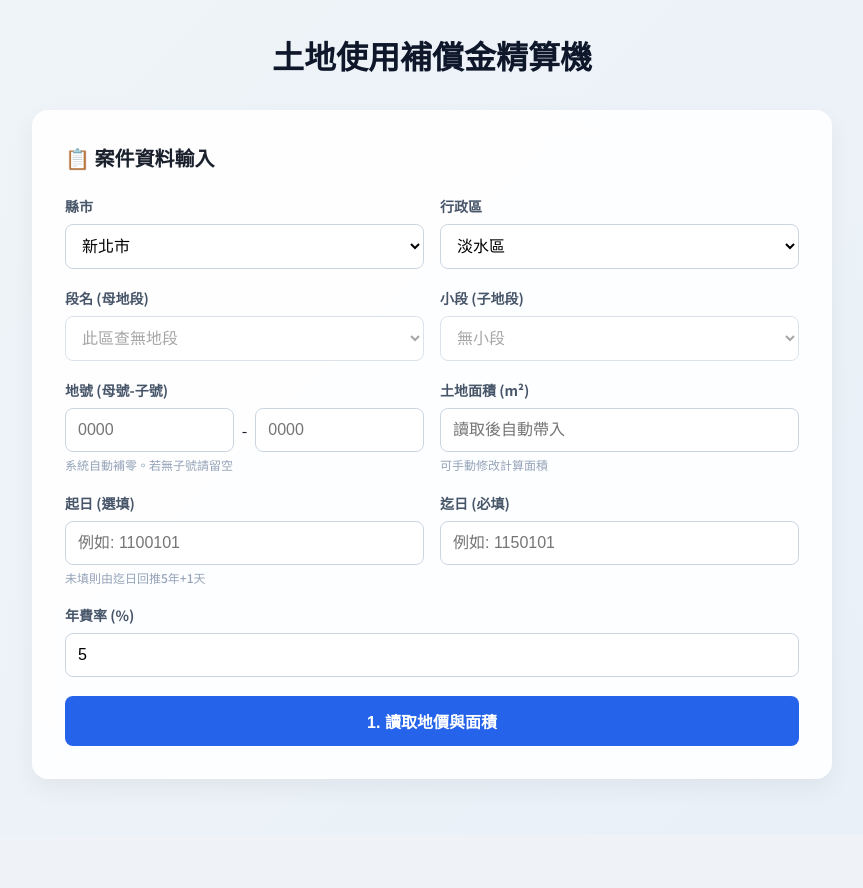
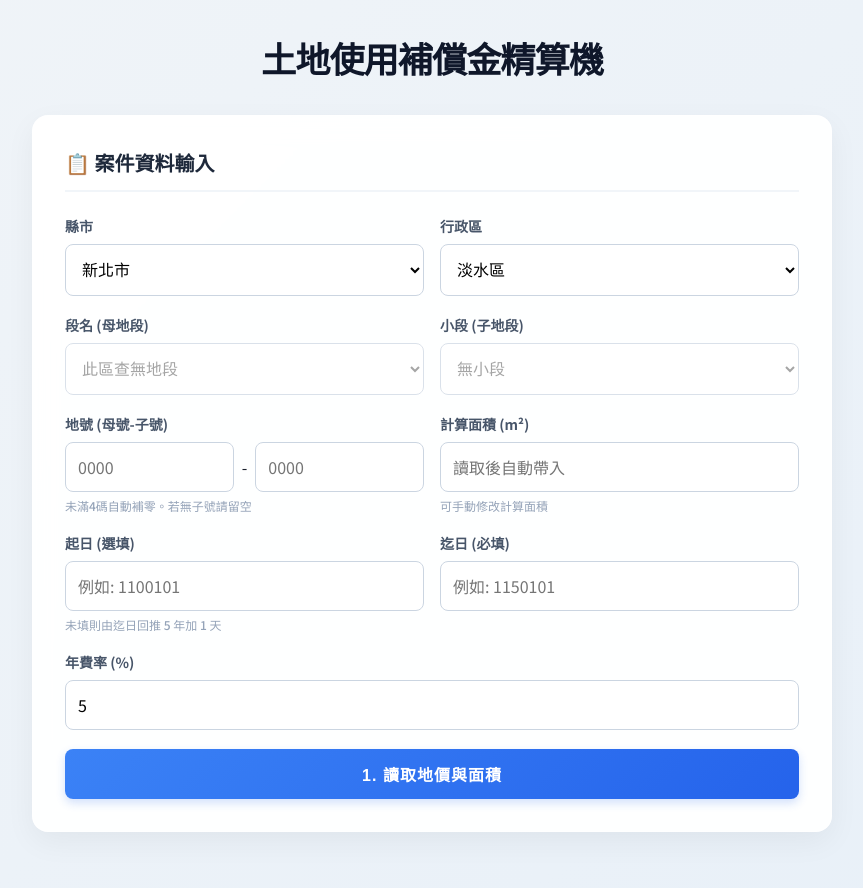
Before and after one commit to ken710168/my-land-calc, a Flask app: page / in a window 1280 px wide. Shown: the whole page, without its empty margins (208-1071 px from the left). Before the commit the page ends 788 px from the top, so only its background shows below. Run offline with Flask 3, Linux system fonts and the light colour scheme; data that the repository does not hold is empty.

Commit message:
Update index.html

```diff
--- a/templates/index.html
+++ b/templates/index.html
@@ -10,31 +10,31 @@
         body { font-family: 'Noto Sans TC', sans-serif; background: linear-gradient(135deg, #f0f4f8 0%, #e8f0f8 100%); color: #1a202c; min-height: 100vh; padding: 2rem 1rem; }
         .container { max-width: 800px; margin: 0 auto; }
         .header { text-align: center; margin-bottom: 2rem; }
-        .header h1 { font-size: 2rem; font-weight: 800; color: #0f172a; margin-bottom: 0.5rem; }
-        .card { backdrop-filter: blur(12px); background: rgba(255, 255, 255, 0.9); border: 1px solid rgba(255, 255, 255, 0.2); border-radius: 1rem; box-shadow: 0 10px 25px rgba(0, 0, 0, 0.05); padding: 2rem; margin-bottom: 1.5rem; }
-        .card-title { font-size: 1.25rem; font-weight: 700; margin-bottom: 1.5rem; display: flex; align-items: center; gap: 0.5rem; }
+        .header h1 { font-size: 2.2rem; font-weight: 800; color: #0f172a; margin-bottom: 0.5rem; letter-spacing: -1px; }
+        .card { backdrop-filter: blur(12px); background: rgba(255, 255, 255, 0.95); border: 1px solid rgba(255, 255, 255, 0.4); border-radius: 1rem; box-shadow: 0 10px 30px rgba(0, 0, 0, 0.05); padding: 2rem; margin-bottom: 1.5rem; }
+        .card-title { font-size: 1.25rem; font-weight: 700; margin-bottom: 1.5rem; display: flex; align-items: center; gap: 0.5rem; color: #1e293b; border-bottom: 2px solid #f1f5f9; padding-bottom: 0.8rem; }
         .form-group { margin-bottom: 1.2rem; }
         .form-label { display: block; font-size: 0.875rem; font-weight: 700; color: #475569; margin-bottom: 0.5rem; }
-        .form-input, .form-select { width: 100%; padding: 0.75rem; font-size: 1rem; border: 1px solid #cbd5e1; border-radius: 0.5rem; background: #fff; transition: all 0.2s; }
-        .form-input:focus, .form-select:focus { outline: none; border-color: #2563eb; box-shadow: 0 0 0 3px rgba(37, 99, 235, 0.1); }
+        .form-input, .form-select { width: 100%; padding: 0.75rem; font-size: 1rem; border: 1px solid #cbd5e1; border-radius: 0.5rem; background: #fff; transition: all 0.2s; font-family: inherit; }
+        .form-input:focus, .form-select:focus { outline: none; border-color: #3b82f6; box-shadow: 0 0 0 3px rgba(59, 130, 246, 0.15); }
         .form-row { display: grid; grid-template-columns: 1fr 1fr; gap: 1rem; }
         .land-number-group { display: grid; grid-template-columns: 1fr auto 1fr; gap: 0.5rem; align-items: center; }
-        .hint { font-size: 0.75rem; color: #94a3b8; margin-top: 0.25rem; font-weight: 500; }
-        .btn { padding: 0.8rem; font-size: 1rem; font-weight: 700; border: none; border-radius: 0.5rem; cursor: pointer; transition: 0.2s; width: 100%; }
-        .btn-primary { background: #2563eb; color: white; }
-        .btn-primary:hover:not(:disabled) { background: #1d4ed8; transform: translateY(-1px); }
+        .hint { font-size: 0.75rem; color: #94a3b8; margin-top: 0.3rem; font-weight: 500; }
+        .btn { padding: 0.8rem; font-size: 1rem; font-weight: 700; border: none; border-radius: 0.5rem; cursor: pointer; transition: 0.2s; width: 100%; letter-spacing: 1px; }
+        .btn-primary { background: linear-gradient(135deg, #3b82f6 0%, #2563eb 100%); color: white; box-shadow: 0 4px 10px rgba(37, 99, 235, 0.2); }
+        .btn-primary:hover:not(:disabled) { transform: translateY(-2px); box-shadow: 0 6px 15px rgba(37, 99, 235, 0.3); }
         .btn-primary:disabled { opacity: 0.6; cursor: not-allowed; }
-        .btn-secondary { background: #10b981; color: white; margin-top: 1rem; }
-        .btn-secondary:hover:not(:disabled) { background: #059669; }
-        .alert { padding: 1rem; border-radius: 0.5rem; margin-bottom: 1rem; font-size: 0.9rem; font-weight: 500; display: none; }
+        .btn-secondary { background: linear-gradient(135deg, #10b981 0%, #059669 100%); color: white; margin-top: 1rem; box-shadow: 0 4px 10px rgba(16, 185, 129, 0.2); }
+        .btn-secondary:hover:not(:disabled) { transform: translateY(-2px); box-shadow: 0 6px 15px rgba(16, 185, 129, 0.3); }
+        .alert { padding: 1rem; border-radius: 0.5rem; margin-bottom: 1rem; font-size: 0.9rem; font-weight: 600; display: none; }
         .alert-error { background: #fef2f2; border: 1px solid #fee2e2; color: #991b1b; }
         .alert-success { background: #f0fdf4; border: 1px solid #dcfce7; color: #166534; }
-        table { width: 100%; border-collapse: collapse; margin-top: 1rem; font-size: 0.9rem; }
-        th { background: #f8fafc; padding: 0.75rem; text-align: left; border-bottom: 2px solid #e2e8f0; }
-        td { padding: 0.75rem; border-bottom: 1px solid #f1f5f9; }
+        table { width: 100%; border-collapse: collapse; margin-top: 0.5rem; font-size: 0.9rem; }
+        th { background: #f8fafc; padding: 0.8rem; text-align: left; border-bottom: 2px solid #e2e8f0; color: #475569; }
+        td { padding: 0.8rem; border-bottom: 1px solid #f1f5f9; color: #334155; }
         .number { font-family: 'JetBrains Mono', monospace; text-align: right; }
-        .result-box { background: #10b981; color: white; padding: 1.5rem; border-radius: 0.75rem; text-align: center; margin-top: 1.5rem; }
-        .result-amount { font-family: 'JetBrains Mono', monospace; font-size: 2rem; font-weight: 800; }
+        .result-box { background: linear-gradient(135deg, #0f172a 0%, #1e293b 100%); color: white; padding: 1.5rem; border-radius: 0.75rem; text-align: center; margin-top: 1.5rem; box-shadow: 0 10px 25px rgba(15, 23, 42, 0.2); }
+        .result-amount { font-family: 'JetBrains Mono', monospace; font-size: 2.5rem; font-weight: 800; margin-top: 0.5rem; color: #10b981; }
         @media (max-width: 640px) { .form-row { grid-template-columns: 1fr; } }
     </style>
 </head>
@@ -85,11 +85,11 @@
                         <span>-</span>
                         <input type="text" id="landSub" class="form-input" placeholder="0000" maxlength="4">
                     </div>
-                    <div class="hint">系統自動補零。若無子號請留空</div>
+                    <div class="hint">未滿4碼自動補零。若無子號請留空</div>
                 </div>
 
                 <div class="form-group">
-                    <label class="form-label">土地面積 (m²)</label>
+                    <label class="form-label">計算面積 (m²)</label>
                     <input type="number" id="area" class="form-input" placeholder="讀取後自動帶入" step="0.01">
                     <div class="hint">可手動修改計算面積</div>
                 </div>
@@ -99,7 +99,7 @@
                 <div class="form-group">
                     <label class="form-label">起日 (選填)</label>
                     <input type="text" id="startDate" class="form-input" placeholder="例如: 1100101">
-                    <div class="hint">未填則由迄日回推5年+1天</div>
+                    <div class="hint">未填則由迄日回推 5 年加 1 天</div>
                 </div>
                 <div class="form-group">
                     <label class="form-label">迄日 (必填)</label>
@@ -117,7 +117,7 @@
 
         <div id="priceCard" class="card" style="display:none;">
             <div class="card-title">💰 公告地價確認</div>
-            <p style="font-size: 0.8rem; color: #64748b; margin-bottom: 1rem;">註：偶數年計算時，系統將自動套用前一年度地價。</p>
+            <p style="font-size: 0.85rem; color: #64748b; margin-bottom: 1rem; line-height: 1.5;">註：若資料庫查無特定年份價格，可於下方手動補填。<br>偶數年計算時，系統將自動套用您填寫的前一奇數年地價。</p>
             <table>
                 <thead><tr><th>公告地價年份</th><th style="text-align:right;">單價 (元/m²)</th></tr></thead>
                 <tbody id="priceTableBody"></tbody>
@@ -128,11 +128,11 @@
         <div id="resultCard" class="card" style="display:none;">
             <div class="card-title">✅ 計算明細表</div>
             <table id="detailTable">
-                <thead><tr><th>年度區間</th><th>天數</th><th style="text-align:right;">小計</th></tr></thead>
+                <thead><tr><th>年度區間</th><th>天數</th><th style="text-align:right;">小計 (元)</th></tr></thead>
                 <tbody id="detailTableBody"></tbody>
             </table>
             <div class="result-box">
-                <div style="font-size: 0.9rem; opacity: 0.9;">補償金總計 (已執行無條件進位)</div>
+                <div style="font-size: 1rem; opacity: 0.9; font-weight: 500;">補償金總計 (已執行無條件進位)</div>
                 <div class="result-amount" id="finalTotal">NT$ 0</div>
             </div>
         </div>
@@ -256,7 +256,7 @@
         }
 
         // ==========================================
-        // 核心一：讀取地價與面積 (API 對接)
+        // 核心一：讀取地價與面積
         // ==========================================
         async function fetchPrices() {
             document.getElementById('resultCard').style.display = 'none';
@@ -289,11 +289,9 @@
 
                 const data = await res.json();
 
-                // 處理後端傳來的 error
                 if (data.error) throw new Error(data.error);
                 if (!res.ok) throw new Error(`伺服器異常 (代碼: ${res.status})`);
 
-                // 填入面積
                 if(data.area !== undefined && data.area !== null) {
                     document.getElementById('area').value = data.area;
                 } else {
@@ -305,7 +303,7 @@
                 tbody.innerHTML = '';
 
                 if (yearsData.length === 0) {
-                    showMsg("查無地價資料，請確認輸入是否正確，或自行填寫面積與地價。");
+                    showMsg("查無地價資料，請自行填寫面積與地價。");
                     yearsData.push({year: new Date().getFullYear()-1911, price: 0});
                 } else {
                     showMsg("資料已成功帶入", false);
@@ -314,7 +312,7 @@
                 [...yearsData].forEach(item => {
                     tbody.innerHTML += `<tr><td>${item.year}年</td>
                         <td><input type="number" class="price-input" value="${item.price}" data-year="${item.year}"
-                        style="width:120px; text-align:right; padding:6px; border:1px solid #cbd5e1; border-radius:4px;"></td></tr>`;
+                        style="width:130px; text-align:right; padding:8px; border:1px solid #cbd5e1; border-radius:6px; font-family:'JetBrains Mono', monospace;"></td></tr>`;
                 });
                 document.getElementById('priceCard').style.display = 'block';
 
@@ -330,7 +328,6 @@
         // ==========================================
         function calculateCompensation() {
             try {
-                // 1. 同步使用者手動修改的價格
                 document.querySelectorAll('.price-input').forEach(input => {
                     const y = parseInt(input.dataset.year);
                     const p = parseFloat(input.value) || 0;
@@ -338,14 +335,12 @@
                     if(target) target.price = p;
                 });
 
-                // 2. 獲取面積與費率
                 const area = parseFloat(document.getElementById('area').value);
                 if(isNaN(area) || area <= 0) throw new Error("請確認面積是否正確填寫 (需大於0)");
 
                 const rate = parseFloat(document.getElementById('feeRate').value) / 100;
                 if(isNaN(rate)) throw new Error("費率必須為數字");
 
-                // 3. 處理日期
                 const endDateStr = document.getElementById('endDate').value.trim();
                 let startDateStr = document.getElementById('startDate').value.trim();
 
@@ -354,7 +349,6 @@
 
                 let start = parseROC(startDateStr);
 
-                // 起日空白：由迄日回推 5 年，再加 1 天
                 if(!start) {
                     start = new Date(end);
                     start.setFullYear(start.getFullYear() - 5);
@@ -363,7 +357,6 @@
 
                 if(start > end) throw new Error("起日不可大於迄日");
 
-                // 4. 迴圈切割與計算
                 let totalAccumulated = 0;
                 let tempStart = new Date(start);
                 const detailBody = document.getElementById('detailTableBody');
@@ -376,29 +369,25 @@
                     const days = Math.floor((segEnd - tempStart) / (1000*60*60*24)) + 1;
                     const rocYear = currentYear - 1911;
 
-                    // 偶數年自動往前回溯一年 (抓奇數年價格)
                     let lookupYear = (rocYear % 2 === 0) ? (rocYear - 1) : rocYear;
 
                     const available = yearsData.filter(d => d.year <= lookupYear);
                     const finalYear = available.length ? Math.max(...available.map(d => d.year)) : lookupYear;
                     const priceVal = (yearsData.find(d => d.year === finalYear) || {price:0}).price;
 
-                    // 公式：單價 * 面積 * 費率 * (天數/365)
                     const subTotal = priceVal * area * rate * (days / 365);
-                    const subTotalCeil = Math.ceil(subTotal); // 小計無條件進位
-                    totalAccumulated += subTotalCeil; // 加入總計
+                    const subTotalCeil = Math.ceil(subTotal);
+                    totalAccumulated += subTotalCeil;
 
                     detailBody.innerHTML += `<tr>
-                        <td>${rocYear}年 (${fmtDate(tempStart)}~${fmtDate(segEnd)}) <br/><small style="color:#64748b;">適用${finalYear}年單價</small></td>
-                        <td class="number">${days}天</td>
+                        <td>${rocYear}年 (${fmtDate(tempStart)}~${fmtDate(segEnd)}) <br/><small style="color:#64748b; font-weight:500;">適用 ${finalYear} 年單價: ${priceVal}</small></td>
+                        <td class="number">${days} 天</td>
                         <td class="number">NT$ ${subTotalCeil.toLocaleString()}</td></tr>`;
 
-                    // 將暫存日期推至下一段起日 (明年1月1日)
                     tempStart = new Date(segEnd);
                     tempStart.setDate(tempStart.getDate() + 1);
                 }
 
-                // 5. 輸出結果
                 document.getElementById('finalTotal').innerText = `NT$ ${totalAccumulated.toLocaleString()}`;
                 document.getElementById('resultCard').style.display = 'block';
                 document.getElementById('resultCard').scrollIntoView({behavior: 'smooth'});
@@ -408,9 +397,6 @@
             }
         }
 
-        // ==========================================
-        // 工具函數
-        // ==========================================
         function parseROC(s) {
             s = s.trim();
             if(!s || s.length < 6 || s.length > 7) return null;
```
